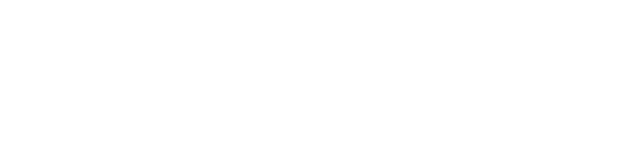
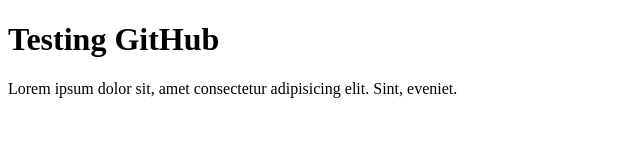
Before and after one commit to 0309maka/JS-Practice, a plain HTML site: page index.html in a window 1280 px wide. Shown: the whole page, without its empty margins (0-640 px from the left). Drawn offline with Linux system fonts and the light colour scheme.

Commit message:
add a paragraph

```diff
--- a/index.html
+++ b/index.html
@@ -7,6 +7,7 @@
     <title>Document</title>
 </head>
 <body>
-
+    <h1>Testing GitHub</h1>
+    <p>Lorem ipsum dolor sit, amet consectetur adipisicing elit. Sint, eveniet.</p>
 </body>
 </html>
```
